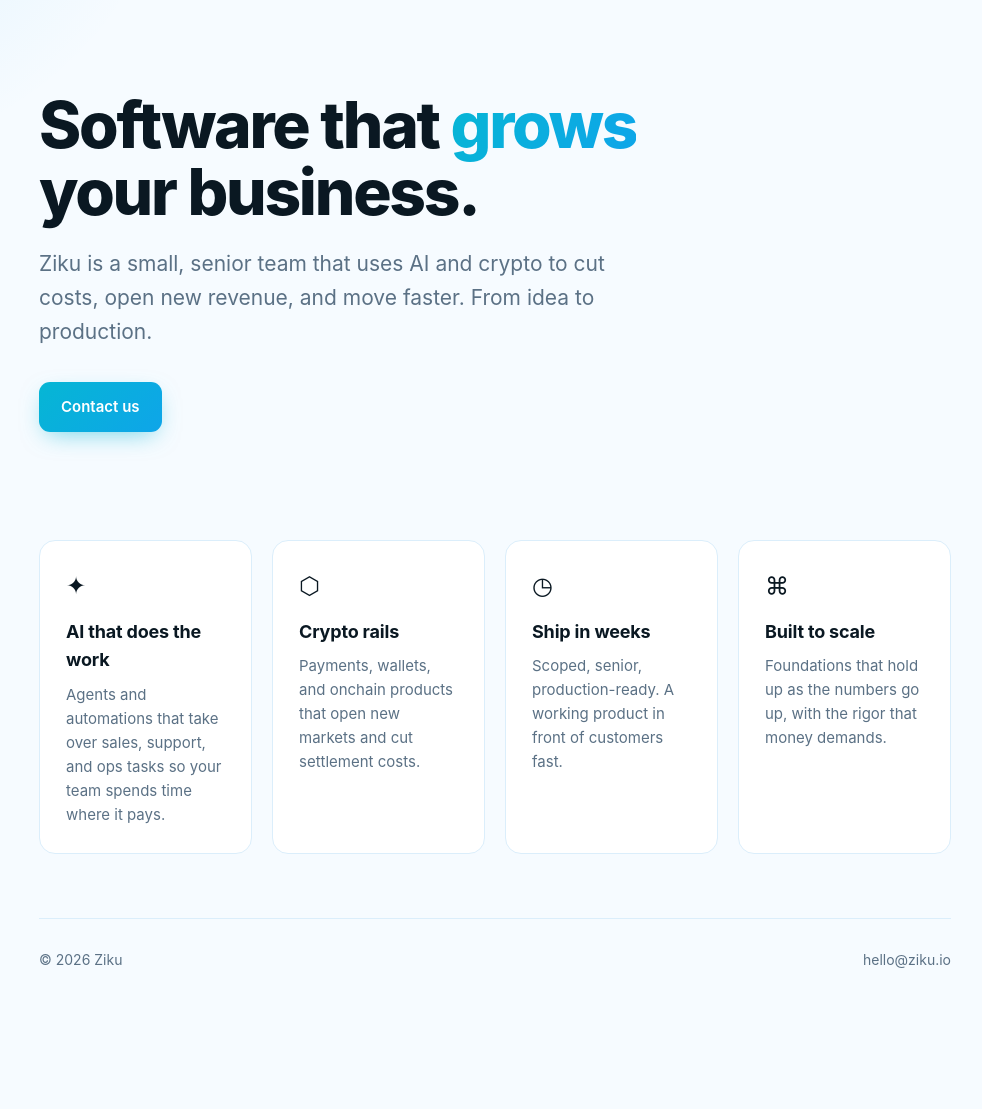
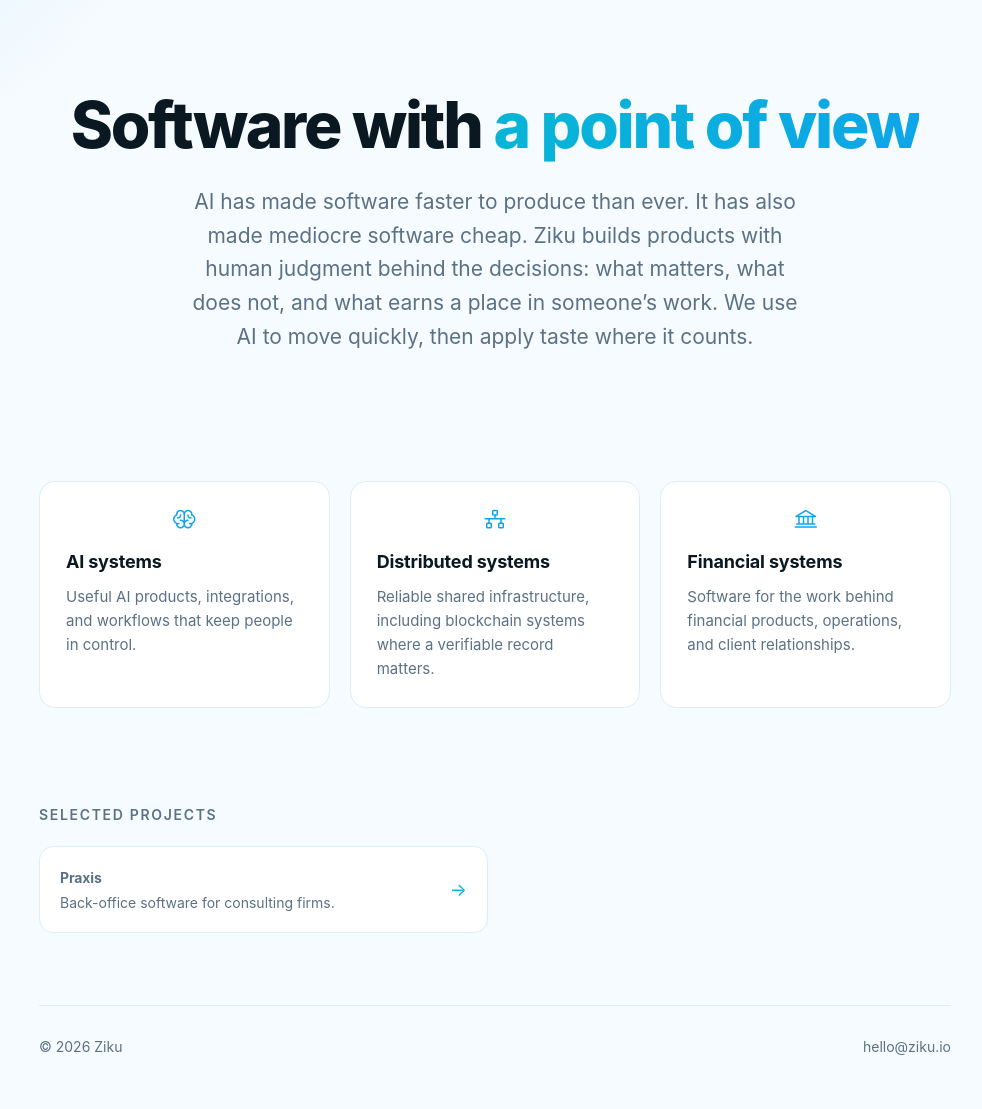
Before and after one commit to ziku-io/website, a plain HTML site: page index.html in a window 1280 px wide. Shown: the part 257-1366 px from the top of the page, without its empty margins (145-1127 px from the left). Before the commit the page ends 1279 px from the top, so only its background shows below. Drawn offline with nearby package versions, Linux system fonts and the light colour scheme.

Commit message:
feat(website): refine product landing page

```diff
--- a/index.html
+++ b/index.html
@@ -3,47 +3,53 @@
 <head>
 <meta charset="utf-8" />
 <meta name="viewport" content="width=device-width, initial-scale=1" />
-<title>Ziku — Software that grows your business</title>
-<meta name="description" content="Ziku builds AI and crypto software that helps businesses grow." />
+<title>Ziku — Software products for lower-cost growth</title>
+<meta name="description" content="Licensed software for process automation, AI integrations, blockchain, and distributed systems." />
 <link rel="icon" href="assets/logo.png" />
 <link rel="stylesheet" href="styles.css" />
+<link rel="stylesheet" href="https://unpkg.com/@phosphor-icons/web@2.1.1/src/regular/style.css" />
 </head>
 <body>
   <div class="wrap">
     <header>
-      <a class="brand" href="/"><img src="assets/logo.png" alt="Ziku logo" /></a>
+      <a class="brand" href="/" aria-label="Ziku home"><img src="assets/logo.png" alt="Ziku logo" /></a>
     </header>
+    <main>
+    <section class="hero">
+      <h1>Software with <span class="grad">a point of view</span></h1>
+      <p class="lede">AI has made software faster to produce than ever. It has also made mediocre software cheap. Ziku builds products with human judgment behind the decisions: what matters, what does not, and what earns a place in someone’s work. We use AI to move quickly, then apply taste where it counts.</p>
+    </section>
 
-    <section class="hero">
-      <h1>Software that <span class="grad">grows</span><br/>your business.</h1>
-      <p class="lede">Ziku is a small, senior team that uses AI and crypto to cut costs, open new revenue, and move faster. From idea to production.</p>
-      <div class="cta">
-        <a class="btn" href="mailto:hello@ziku.io">Contact us</a>
+    <section class="capabilities" aria-label="What Ziku works on">
+      <div class="focus">
+        <div class="card">
+          <i class="ph ph-brain" aria-hidden="true"></i>
+          <h3>AI systems</h3>
+          <p>Useful AI products, integrations, and workflows that keep people in control.</p>
+        </div>
+        <div class="card">
+          <i class="ph ph-network" aria-hidden="true"></i>
+          <h3>Distributed systems</h3>
+          <p>Reliable shared infrastructure, including blockchain systems where a verifiable record matters.</p>
+        </div>
+        <div class="card">
+          <i class="ph ph-bank" aria-hidden="true"></i>
+          <h3>Financial systems</h3>
+          <p>Software for the work behind financial products, operations, and client relationships.</p>
+        </div>
       </div>
     </section>
 
-    <section class="focus" id="focus">
-      <div class="card">
-        <div class="ic">✦</div>
-        <h3>AI that does the work</h3>
-        <p>Agents and automations that take over sales, support, and ops tasks so your team spends time where it pays.</p>
-      </div>
-      <div class="card">
-        <div class="ic">⬡</div>
-        <h3>Crypto rails</h3>
-        <p>Payments, wallets, and onchain products that open new markets and cut settlement costs.</p>
-      </div>
-      <div class="card">
-        <div class="ic">◷</div>
-        <h3>Ship in weeks</h3>
-        <p>Scoped, senior, production-ready. A working product in front of customers fast.</p>
-      </div>
-      <div class="card">
-        <div class="ic">⌘</div>
-        <h3>Built to scale</h3>
-        <p>Foundations that hold up as the numbers go up, with the rigor that money demands.</p>
+    <section class="work" aria-labelledby="projects">
+      <h2 id="projects">Selected projects</h2>
+      <div class="apps">
+        <a class="app" href="https://github.com/ziku-io/praxis">
+          <span><b>Praxis</b><span>Back-office software for consulting firms.</span></span>
+          <span class="arrow" aria-hidden="true">→</span>
+        </a>
       </div>
     </section>
+    </main>
 
     <footer>
       <span>© <span id="y">2026</span> Ziku</span>
--- a/styles.css
+++ b/styles.css
@@ -22,13 +22,11 @@
 a { color: inherit; text-decoration: none; }
 .wrap { max-width: 960px; margin: 0 auto; padding: 0 24px; }
 
-header {
-  display: flex; justify-content: center;
-  padding: 112px 0 8px;
-}
+header { display: flex; justify-content: center; padding: 112px 0 8px; }
+.brand { display: inline-block; }
 .brand img { width: 140px; height: 140px; display: block; }
 
-.hero { padding: 88px 0 72px; }
+.hero { padding: 88px 0 120px; }
 .pill {
   display: inline-block; font-size: 13px; color: var(--blue);
   border: 1px solid var(--line); border-radius: 999px; padding: 5px 13px; margin-bottom: 26px;
@@ -36,10 +34,10 @@
 }
 h1 {
   font-size: clamp(38px, 7vw, 64px); line-height: 1.05; letter-spacing: -.035em;
-  margin: 0 0 22px; font-weight: 800;
+  margin: 0 auto 22px; padding: 0 .08em .08em; font-weight: 800; text-align: center;
 }
 h1 .grad { background: linear-gradient(120deg, var(--cyan), var(--blue)); -webkit-background-clip: text; background-clip: text; color: transparent; }
-.lede { font-size: clamp(17px, 2.4vw, 21px); color: var(--muted); max-width: 620px; margin: 0 0 34px; }
+.lede { font-size: clamp(17px, 2.4vw, 21px); color: var(--muted); max-width: 620px; margin: 0 auto; text-align: center; }
 .cta { display: inline-flex; gap: 12px; flex-wrap: wrap; }
 .btn {
   display: inline-block; padding: 13px 22px; border-radius: 11px; font-weight: 600; font-size: 15px;
@@ -50,13 +48,13 @@
 .btn.ghost { background: var(--card); color: var(--fg); border: 1px solid var(--line); box-shadow: none; }
 .btn:hover { transform: translateY(-1px); }
 
-.focus { padding: 36px 0 64px; display: grid; gap: 20px; grid-template-columns: repeat(4, 1fr); }
+.focus { padding: 8px 0 64px; display: grid; gap: 20px; grid-template-columns: repeat(3, 1fr); }
 @media (max-width: 900px) { .focus { grid-template-columns: repeat(2, 1fr); } }
 @media (max-width: 520px) { .focus { grid-template-columns: 1fr; } }
 .card {
   background: var(--card); border: 1px solid var(--line); border-radius: 16px; padding: 26px;
 }
-.card .ic { font-size: 24px; margin-bottom: 12px; }
+.card > i { display: block; color: var(--blue); font-size: 24px; line-height: 1; margin: 0 auto 16px; width: fit-content; }
 .card h3 { margin: 0 0 8px; font-size: 18px; letter-spacing: -.01em; }
 .card p { margin: 0; color: var(--muted); font-size: 15px; }
 
```
Also changed, not shown: praxis.html (added, +71 -0 lines).
